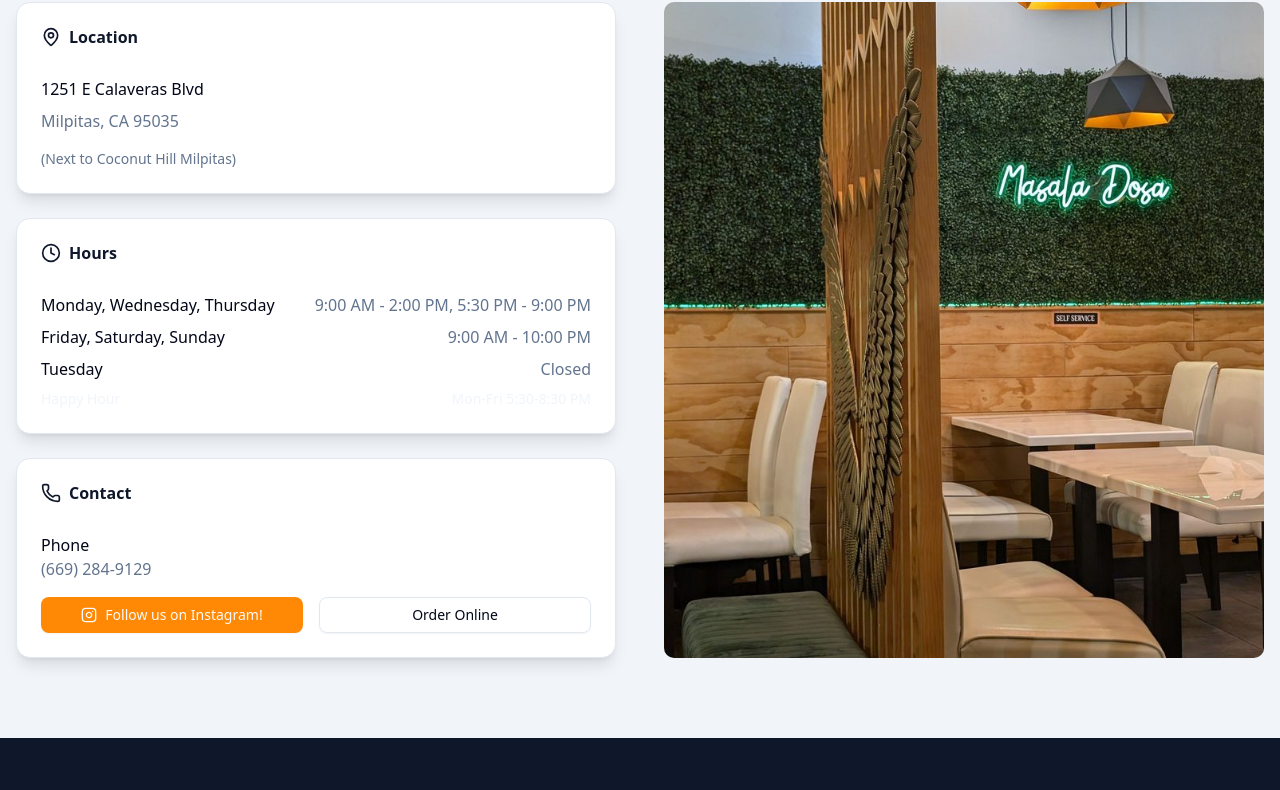
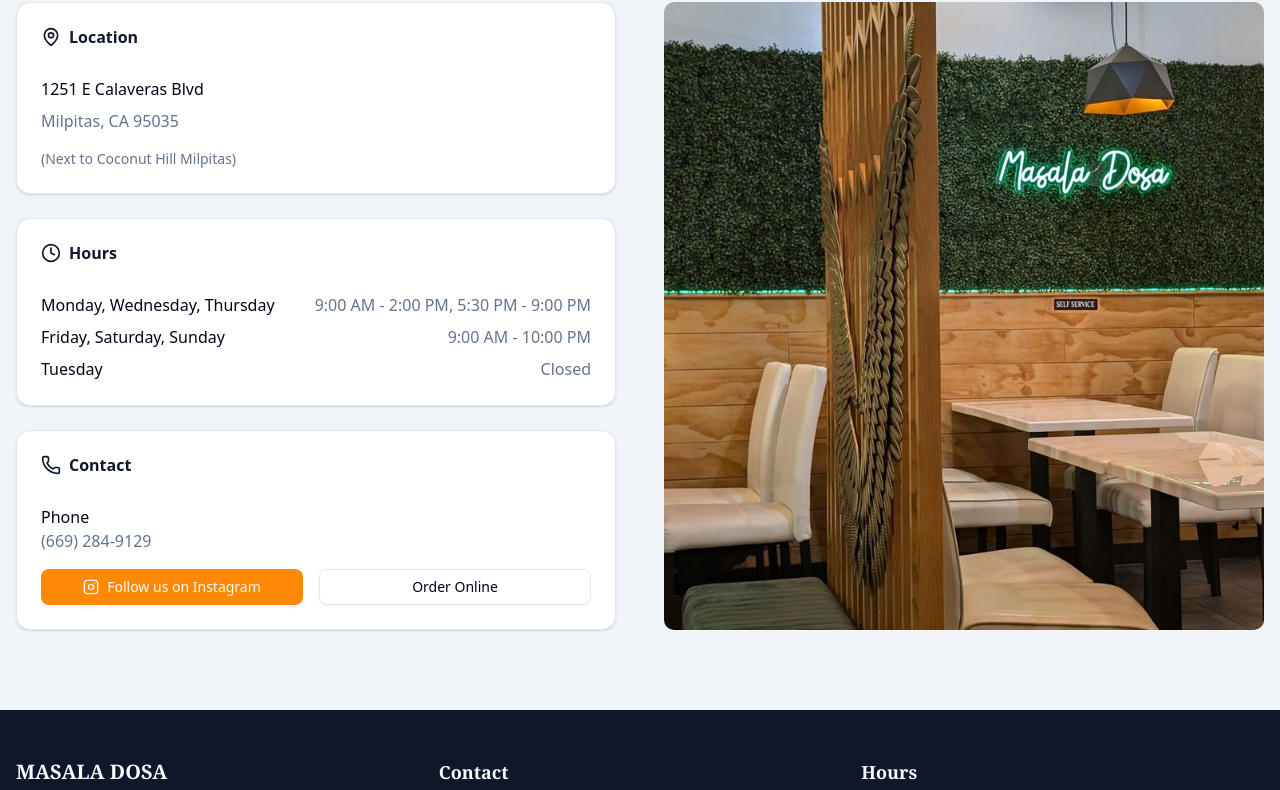
Before and after one commit to himanimanjunath/masala-dosa-website, a Next.js app: page / in a window 1280 px wide. Shown: the part 6720-7510 px from the top of the page. Built offline with nearby package versions, Linux system fonts and the light colour scheme.

Commit message:
visit us section edits

```diff
--- a/src/components/location-contact.tsx
+++ b/src/components/location-contact.tsx
@@ -18,7 +18,7 @@ export function LocationContact() {
         <div className="grid lg:grid-cols-2 gap-12">
           {/* Location Info */}
           <div className="space-y-6">
-            <Card className="shadow-lg">
+            <Card className="shadow-sm">
               <CardHeader>
                 <CardTitle className="flex items-center gap-2 text-primary">
                   <MapPin className="w-5 h-5" />
@@ -32,7 +32,7 @@ export function LocationContact() {
               </CardContent>
             </Card>
 
-            <Card className="shadow-lg">
+            <Card className="shadow-sm">
               <CardHeader>
                 <CardTitle className="flex items-center gap-2 text-primary">
                   <Clock className="w-5 h-5" />
@@ -53,15 +53,11 @@ export function LocationContact() {
                     <span className="text-foreground">Tuesday</span>
                     <span className="text-muted-foreground">Closed</span>
                   </div>
-                  <div className="flex justify-between text-sm">
-                    <span className="text-accent font-medium">Happy Hour</span>
-                    <span className="text-accent">Mon-Fri 5:30-8:30 PM</span>
-                  </div>
                 </div>
               </CardContent>
             </Card>
 
-            <Card className="shadow-lg" id="contact">
+            <Card className="shadow-sm" id="contact">
               <CardHeader>
                 <CardTitle className="flex items-center gap-2 text-primary">
                   <Phone className="w-5 h-5" />
@@ -77,7 +73,7 @@ export function LocationContact() {
                   <Button className="flex-1 bg-orange-400 hover:bg-orange-500">
                     <Instagram className="w-5 h-5 text-gray-50" />
                   <Link href="https://www.instagram.com/masaladosa.mp/profilecard/?igsh=MzRlODBiNWFlZA%3D%3D" target="_blank">
-                    <span className="text-gray-50">Follow us on Instagram!</span>
+                    <span className="text-gray-50">Follow us on Instagram</span>
                   </Link>
                   </Button>
                   <Button variant="outline" className="flex-1 bg-transparent">
```
